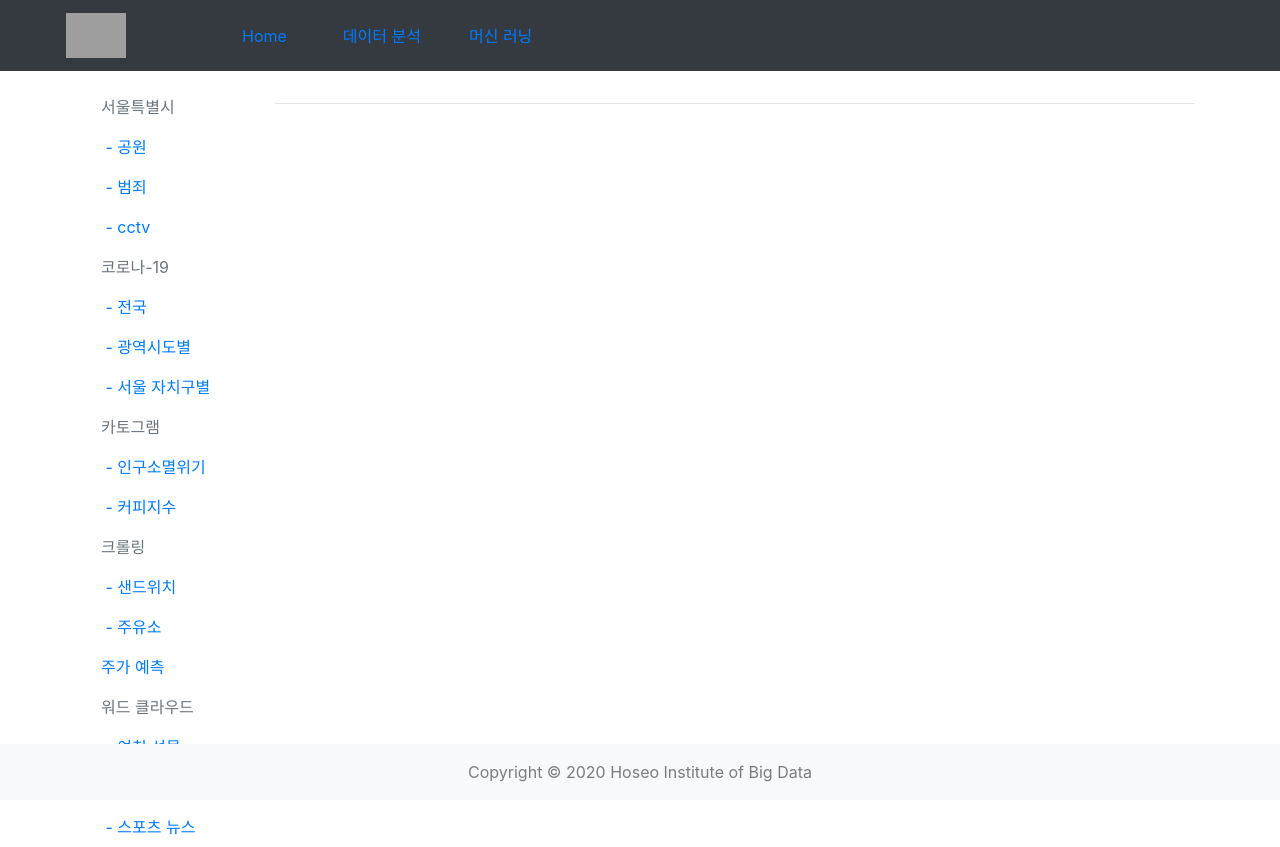
After one commit to ckiekim/Python-flask-web-2020, a Flask app: template 01.Flask/templates/10.base.html in a window 1280 px wide. The commit adds this page. Run offline with Flask 2, Linux system fonts and the light colour scheme; the template is opened without the code that fills it, so the values that code supplies are empty; some libraries are stand-ins or nearby versions; grey boxes are pictures that could not be loaded.

Commit message:
날씨 포함

```diff
--- a/01.Flask/templates/09.base.html
+++ b/01.Flask/templates/09.base.html
@@ -21,13 +21,13 @@
         <!-- Links -->
         <ul class="nav nav-pills mr-auto">
             <li class="nav-item mr-4">
-                <a class="nav-link {% if menu.ho %}active{% endif %}" href="#">
+                <a class="nav-link {% if menu.ho %}active{% endif %}"
+                   href="{% if menu.ho %}#{% else %}/{% endif %}">
                     <i class="fa fa-home"></i> Home
                 </a>
             </li>
             <li class="nav-item mr-3">
-                <a class="nav-link {% if menu.da %}active{% endif %}"
-                   href="{% if menu.da %}#{% else %}/{% endif %}">
+                <a class="nav-link {% if menu.da %}active{% endif %}" href="#">
                     <i class="fas fa-chart-line"></i> 데이터 분석
                 </a>
             </li>
--- /dev/null
+++ b/01.Flask/templates/10.base.html
@@ -0,0 +1,96 @@
+<!DOCTYPE html>
+<html lang="ko">
+<head>
+    <meta charset="utf-8">
+    <meta name="viewport" content="width=device-width, initial-scale=1">
+    <title>{% block title %}호서 빅데이터{% endblock %}</title>
+    <link rel="stylesheet" href="{{url_for('static', filename='css/bootstrap.min.css')}}">
+    <link rel="stylesheet" href="{{url_for('static', filename='fontawesome-free-5.15.1-web/css/all.min.css')}}">
+    <link rel="shortcut icon" href="{{url_for('static', filename='img/favicon.ico')}}">
+    <script src="{{url_for('static', filename='js/jquery.min.js')}}"></script>
+    <script src="{{url_for('static', filename='js/bootstrap.bundle.min.js')}}"></script>
+    {% block additional_head %}{% endblock %}
+</head>
+<body>
+    <nav class="navbar navbar-expand-lg bg-dark navbar-dark">
+        <!-- Brand/logo -->
+        <a class="navbar-brand" style="margin-left:50px;margin-right:100px;" href="#">
+            <img src="{{url_for('static', filename='img/hoseo.png')}}" alt="Logo" style="height:45px;">
+        </a>
+
+        <!-- Links -->
+        <ul class="nav nav-pills mr-auto">
+            <li class="nav-item mr-4">
+                <a class="nav-link {% if menu.ho %}active{% endif %}"
+                   href="{% if menu.ho %}#{% else %}/{% endif %}">
+                    <i class="fa fa-home"></i> Home
+                </a>
+            </li>
+            <li class="nav-item mr-3">
+                <a class="nav-link {% if menu.da %}active{% endif %}" href="#">
+                    <i class="fas fa-chart-line"></i> 데이터 분석
+                </a>
+            </li>
+            <li class="nav-item mr-3">
+                <a class="nav-link {% if menu.ml %}active{% endif %}" href="#">
+                    <i class="fas fa-brain"></i> 머신 러닝
+                </a>
+            </li>
+            <li class="nav-item">
+                <a class="nav-link disabled" href="#" tabindex="-1" aria-disabled="true"></a>
+            </li>
+        </ul>
+        <div class="navbar-text" id="weather">
+            {% block weather %}{% endblock %}
+        </div>
+    </nav>
+
+    <div class="container">
+        <div class="row mt-3">
+            <div class="col-2">
+                <ul class="nav flex-column nav-pills">
+                    <a class="nav-link disabled" href="#" tabindex="-1" aria-disabled="true">서울특별시</a>
+                    <a class="nav-link {% if menu.se %}active{% endif %}" href="/park">&nbsp;-&nbsp;공원</a>
+                    <a class="nav-link" href="#">&nbsp;-&nbsp;범죄</a>
+                    <a class="nav-link" href="#">&nbsp;-&nbsp;cctv</a>
+
+                    <a class="nav-link disabled" href="#" tabindex="-1" aria-disabled="true">코로나-19</a>
+                    <a class="nav-link" href="#">&nbsp;-&nbsp;전국</a>
+                    <a class="nav-link" href="#">&nbsp;-&nbsp;광역시도별</a>
+                    <a class="nav-link" href="#">&nbsp;-&nbsp;서울 자치구별</a>
+
+                    <a class="nav-link disabled" href="#" tabindex="-1" aria-disabled="true">카토그램</a>
+                    <a class="nav-link" href="#">&nbsp;-&nbsp;인구소멸위기</a>
+                    <a class="nav-link" href="#">&nbsp;-&nbsp;커피지수</a>
+
+                    <a class="nav-link disabled" href="#" tabindex="-1" aria-disabled="true">크롤링</a>
+                    <a class="nav-link" href="#">&nbsp;-&nbsp;샌드위치</a>
+                    <a class="nav-link" href="#">&nbsp;-&nbsp;주유소</a>
+
+                    <a class="nav-link {% if menu.st %}active{% endif %}"
+                        href="{% if menu.st %}#{% else %}#{% endif %}">주가 예측</a>
+
+                    <a class="nav-link disabled" href="#" tabindex="-1" aria-disabled="true">워드 클라우드</a>
+                    <a class="nav-link" href="#">&nbsp;-&nbsp;여친 선물</a>
+                    <a class="nav-link" href="#">&nbsp;-&nbsp;경제 뉴스</a>
+                    <a class="nav-link" href="#">&nbsp;-&nbsp;스포츠 뉴스</a>
+                </ul>
+            </div>
+            <div class="col-10">
+                <h3>{% block subtitle %}{% endblock %}</h3>
+                <hr>
+                {% block content %}
+                {% endblock %}
+            </div>
+        </div>
+    </div>
+
+    <nav class="navbar navbar-expand-lg navbar-light bg-light justify-content-center fixed-bottom">
+        <span class="navbar-text">
+            Copyright &copy; 2020 Hoseo Institute of Big Data
+        </span>
+    </nav>
+    {% block additional_body %}
+    {% endblock %}
+</body>
+</html>
```
Also changed, not shown: 01.Flask/09_app.py (+18 -5 lines), 01.Flask/my_util/weather.py (added, +22 -0 lines), 01.Flask/my_util/wt.py (added).
